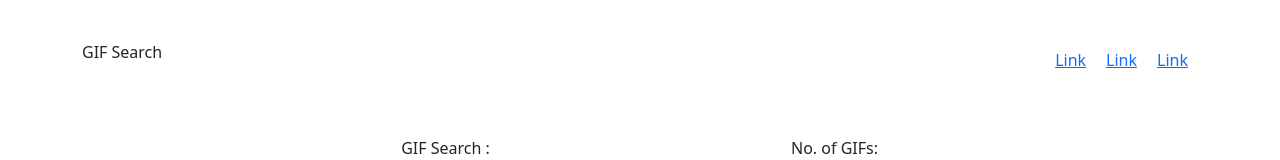
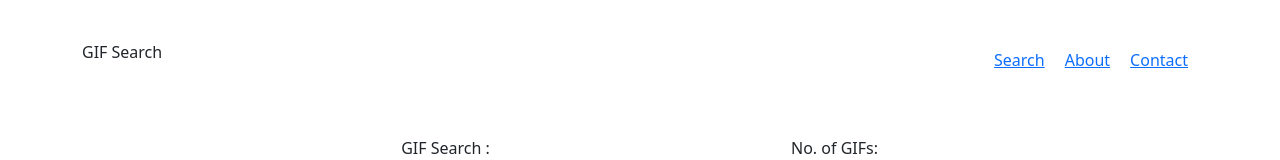
Before and after one commit to smallrussian/giphysearch, a plain HTML site: page index.html in a window 1280 px wide. Shown: the top 160 px of the page. Drawn offline with nearby package versions, Linux system fonts and the light colour scheme.

Commit message:
added fake links

```diff
--- a/index.html
+++ b/index.html
@@ -21,9 +21,9 @@
 
                 <nav>
                     <ul class="navbar">
-                        <li><a href="#">Link</a></li>
-                        <li><a href="#">Link</a></li>
-                        <li><a href="#">Link</a></li>
+                        <li><a href="#">Search</a></li>
+                        <li><a href="#">About</a></li>
+                        <li><a href="#">Contact</a></li>
                     </ul>
                 </nav>
             </div>
```
